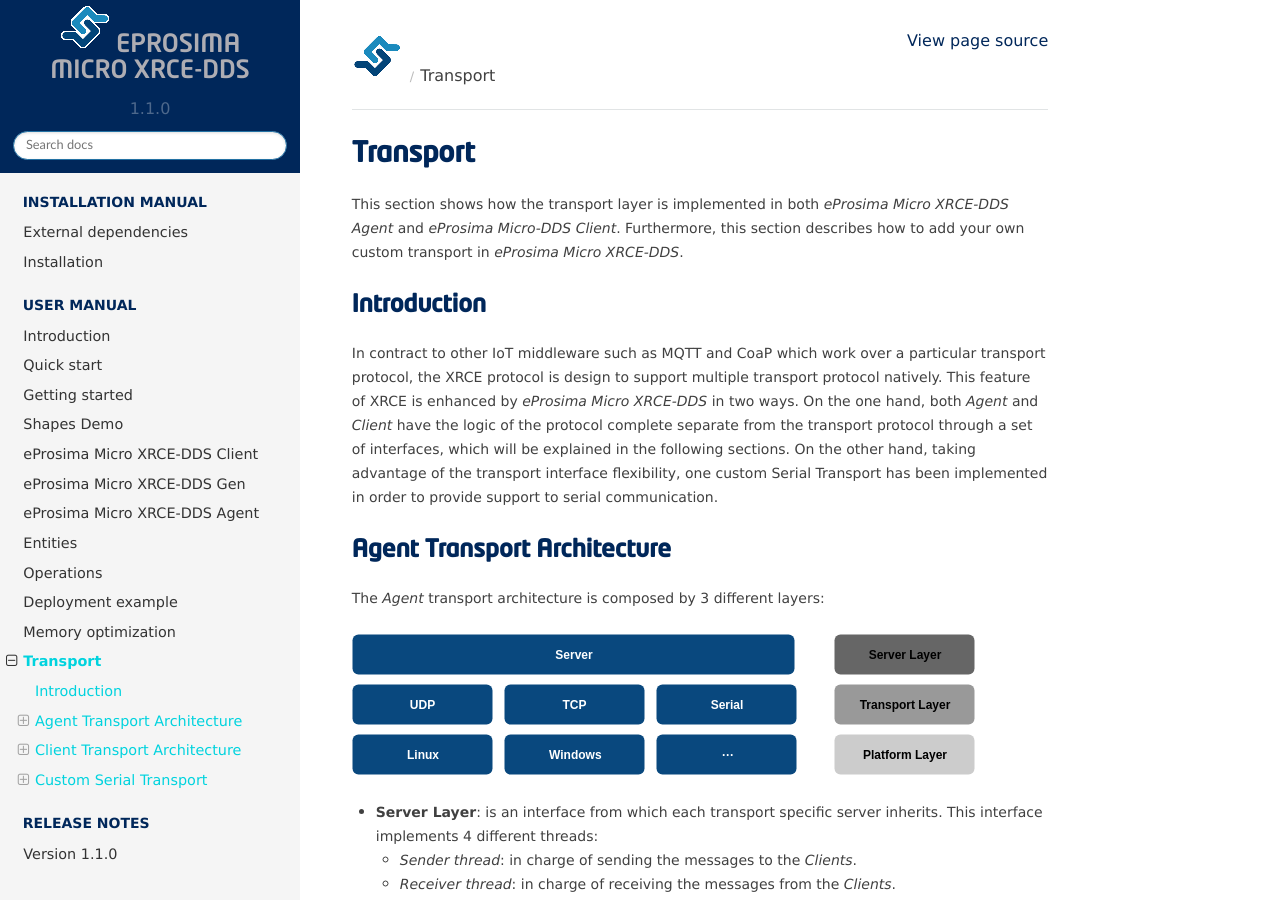
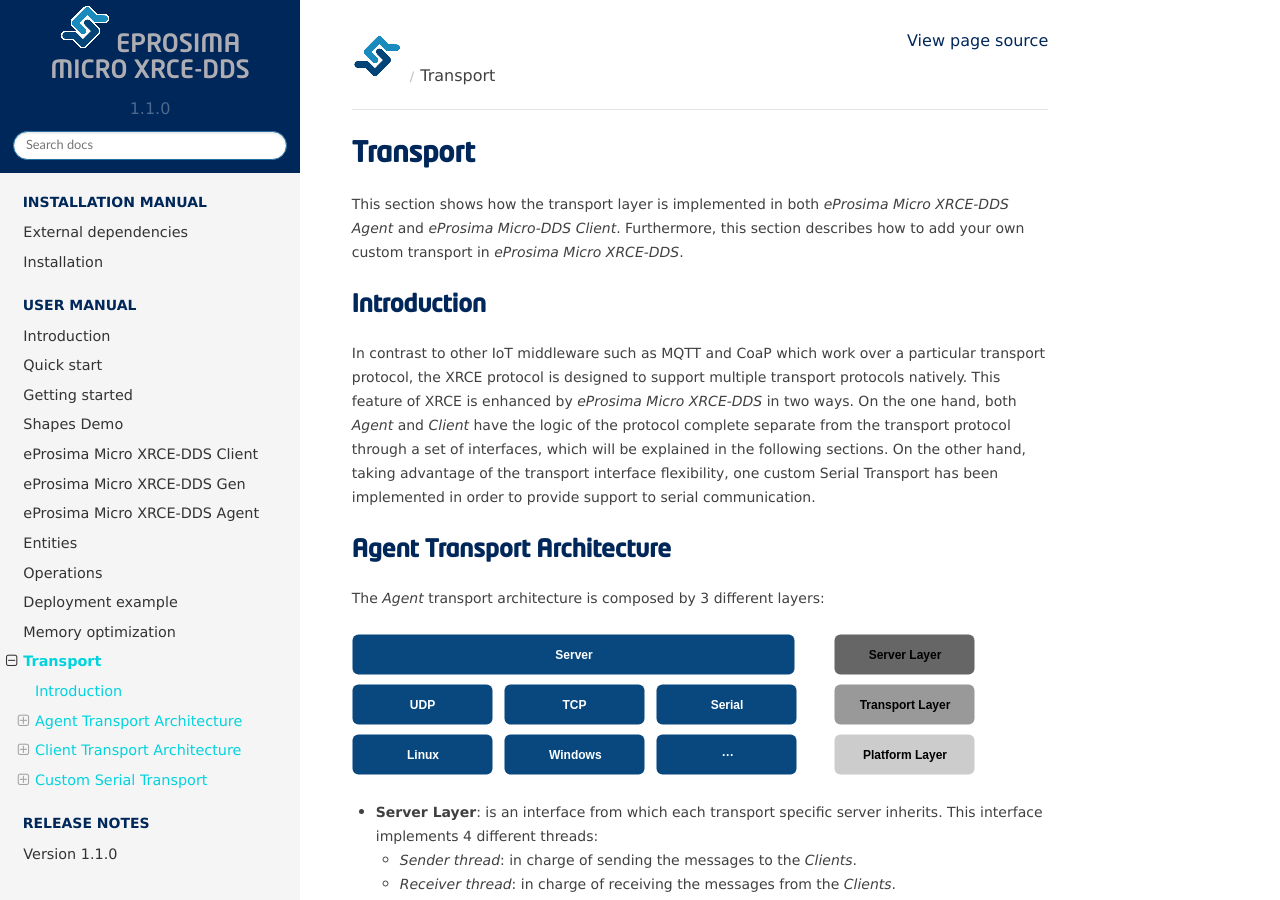
Before and after one commit to eProsima/Micro-XRCE-DDS-docs, a Sphinx documentation site: the page built from docs/transport.rst, in a window 1280 px wide and 900 px high. Built offline with Sphinx 7.4.7 and the Read the Docs theme 2.0.0, drawn with Linux system fonts in a browser that asks for light colours.

Commit message:
Update docs/transport.rst
Co-Authored-By: Luis Enrique Muñoz Martín <lemunozm@gmail.com>

```diff
--- a/docs/transport.rst
+++ b/docs/transport.rst
@@ -7,7 +7,7 @@
 
 Introduction
 ------------
-In contract to other IoT middleware such as MQTT and CoaP which work over a particular transport protocol, the XRCE protocol is design to support multiple transport protocol natively.
+In contrast to other IoT middleware such as MQTT and CoaP which work over a particular transport protocol, the XRCE protocol is designed to support multiple transport protocols natively.
 This feature of XRCE is enhanced by *eProsima Micro XRCE-DDS* in two ways.
 On the one hand, both *Agent* and *Client* have the logic of the protocol complete separate from the transport protocol through a set of interfaces, which will be explained in the following sections.
 On the other hand, taking advantage of the transport interface flexibility, one custom Serial Transport has been implemented in order to provide support to serial communication.
```
